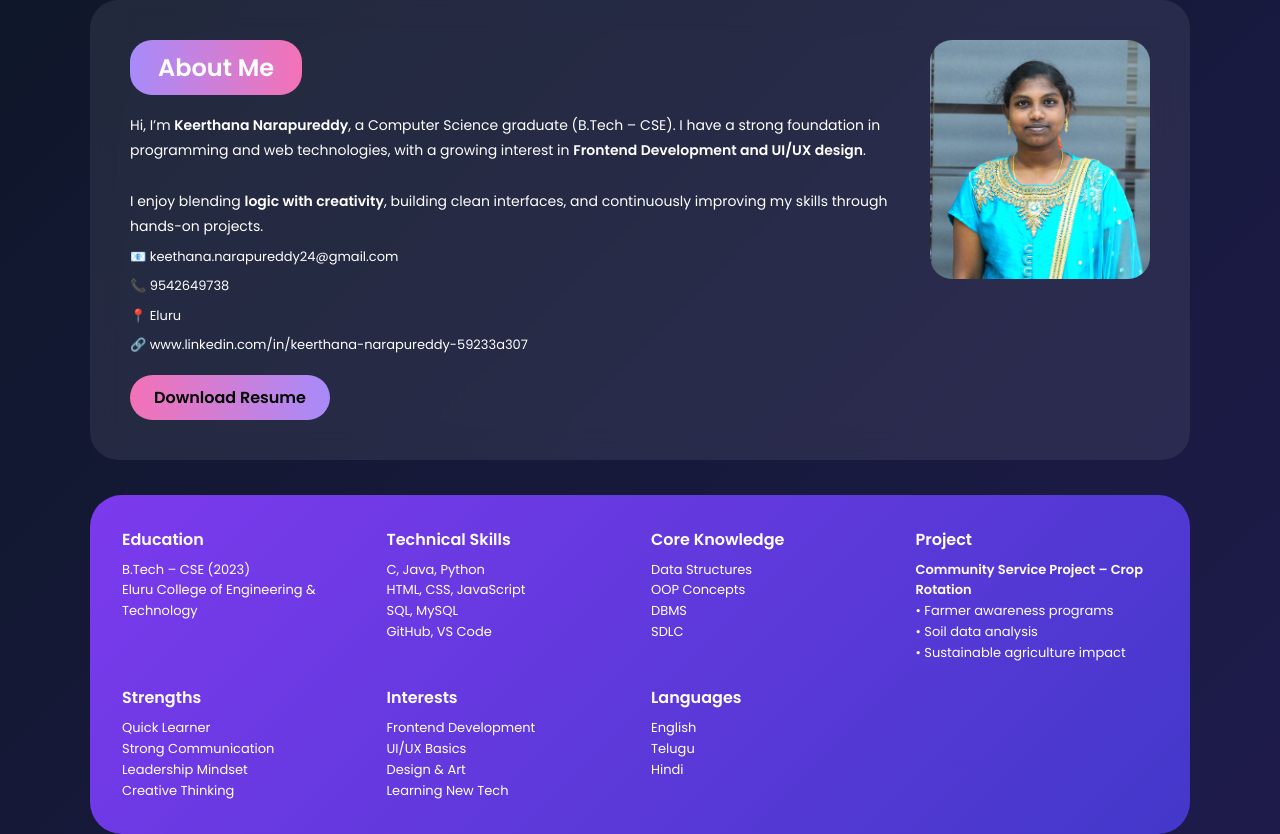
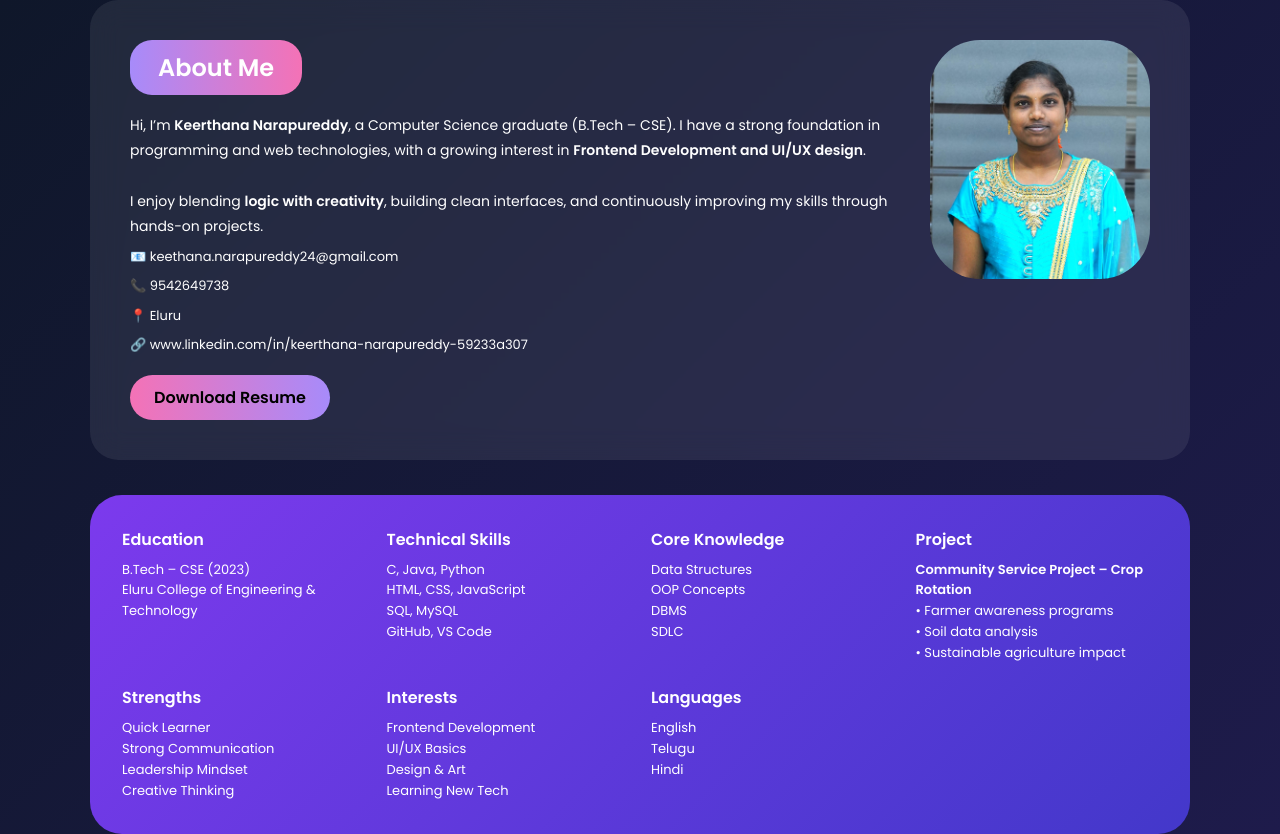
Before and after one commit to keerthananarapureddy24/keerthana-portfolio, a plain HTML site: page index.html in a window 1280 px wide. Drawn offline with Linux system fonts and the light colour scheme.

Commit message:
Update style.css

```diff
--- a/style.css
+++ b/style.css
@@ -70,7 +70,7 @@ body {
 
 .about-img img {
   width: 220px;
-  border-radius: 22px;
+  border-radius: 50px;
 }
 
 /* INFO */
```
